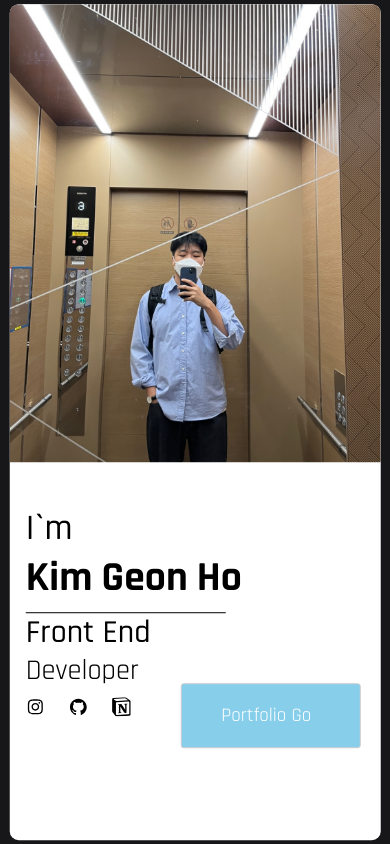
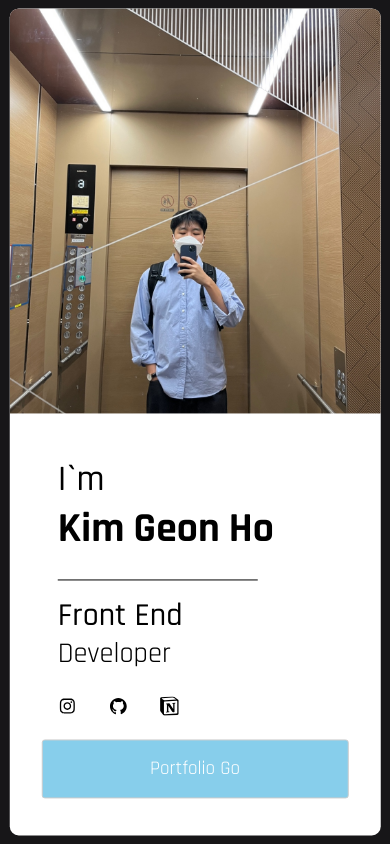
Before and after one commit to llvovll89/react-portfolio, a React (Create React App) app: page / in a window 390 px wide. Built offline with nearby package versions, Linux system fonts and the light colour scheme; the HTML template or start-up script is replaced by a standard one.

Commit message:
update-12/03

```diff
--- a/src/compontent/LandingPage/LandingPage.css
+++ b/src/compontent/LandingPage/LandingPage.css
@@ -1,8 +1,8 @@
 .landingpage {
   background: var(--whiteColor);
-  width: 90vw;
+  width: 92vw;
   margin: 0 auto;
-  height: 90vh;
+  height: 92vh;
   display: grid;
   place-items: center;
   overflow: hidden;
@@ -30,16 +30,17 @@
   justify-content: center;
   width: 100%;
   row-gap: 2.5rem;
-  padding-left: 10rem;
+  padding: 0 6rem;
   height: 100%;
 }
 
 .link-btn {
   display: flex;
+  max-width: 200px;
   border: 1px solid #ccc;
   padding: 1.2rem 2.5rem;
-  width: 180px;
   background: skyblue;
+  justify-content: center;
   border-radius: 3px;
 }
 
@@ -58,16 +59,6 @@
   font-size: 5rem;
 }
 
-.midtext h4 {
-  position: relative;
-  font-size: 4rem;
-  font-weight: 500;
-}
-
-.midtext span {
-  font-size: 3.5rem;
-}
-
 .midtext {
   position: relative;
 }
@@ -81,6 +72,17 @@
   position: absolute;
 }
 
+.midtext h4 {
+  position: relative;
+  font-size: 4rem;
+  font-weight: 500;
+}
+
+.midtext span {
+  font-size: 3.5rem;
+}
+
+
 .social {
   display: flex;
   align-items: center;
@@ -93,25 +95,46 @@
 }
 
 /* media query */
+@media screen and (max-width: 1280px) {
+  .landing-text {
+    padding: 0 4rem;
+  }
+  .maintext h3 {
+    font-size: 3rem;
+  }
+  .maintext span {
+    font-size: 4rem;
+  }
+  .midtext h4 {
+    font-size: 3rem;
+  }
+  .midtext span {
+    font-size: 2.5rem;
+  }
+  .social .social-icons {
+    font-size: 1.8rem;
+  }
+}
+
 @media screen and (max-width: 768px) {
   .landingpage {
     display: flex;
     flex-direction: column;
     width: 100%;
     max-width: 95vw;
-    height: 99vh;
+    height: 98vh;
     border-radius: 9px;
   }
 
-  .mainimg {
-    height: 100%;
+  .landing-text {
+    padding: 1rem 2rem;
+    row-gap: 0.5rem;
   }
 
-  .landing-text {
-    margin-top: -5rem;
-    padding: 0 1rem;
-    row-gap: 0.5rem;
+  .maintext, .midtext {
+    padding: 1rem;
   }
+
   .maintext h3 {
     font-size: 2.25rem;
     font-weight: 500;
@@ -131,15 +154,18 @@
   .midtext span {
     font-size: 1.78rem;
   }
+
   .social {
-    column-gap: 1.5rem;
+    padding: 0 1rem;
   }
+
   .social .social-icons {
     font-size: 1.2rem;
   }
+
   .link-btn {
-    position: absolute;
-    right: 20px;
-    bottom: 20%;
+    margin: 0.6rem 0;
+    padding: 1rem 2rem;
+    max-width: 98vw;
   }
 }
--- a/src/compontent/LandingPage/LandingPage.jsx
+++ b/src/compontent/LandingPage/LandingPage.jsx
@@ -17,10 +17,29 @@ function Main() {
 
       transition: {
         duration: 1,
-        delay: 0.5,
+        delay: 0.7,
         ease: 'easeInOut',
       },
     },
+  };
+
+  const list = {
+    hidden: {
+      opacity: 0,
+    },
+    visible: {
+      opacity: 1,
+      transition: {
+        when: 'beforeChildren',
+        staggerChildren: 0.3,
+        delay: 1.5,
+      },
+    },
+  };
+
+  const item = {
+    hidden: { opacity: 0, y: 50 },
+    visible: { opacity: 1, y: 0 },
   };
 
   return (
@@ -34,8 +53,7 @@ function Main() {
           delay: 1.2,
           ease: [0, 0.71, 0.2, 1.01],
         }}
-      >
-      </motion.div>
+      ></motion.div>
 
       <motion.div
         variants={fadeInLeft}
@@ -43,27 +61,32 @@ function Main() {
         animate="animate"
         className="landing-text"
       >
-        <div className="maintext">
-          <h3>I`m</h3>
-          <span>Kim Geon Ho</span>
-        </div>
+        <motion.div
+          className="maintext"
+          variants={list}
+          initial="hidden"
+          animate="visible"
+        >
+          <motion.h3 variants={item}>I`m</motion.h3>
+          <motion.span variants={item}>Kim Geon Ho</motion.span>
+        </motion.div>
 
         <div className="midtext">
           <h4>Front End</h4>
           <span>Developer</span>
         </div>
         <div className="social">
-          <Link to="#" target="_blank" className="icons social">
+          <Link to="#" target="_blank" className="icons">
             <AiOutlineInstagram className="social-icons" />
           </Link>
           <Link
             to="https://github.com/llvovll89/react-portfolio"
             target="_blank"
-            className="icons social"
+            className="icons"
           >
             <AiOutlineGithub className="social-icons" />
           </Link>
-          <Link to="#" target="_blank" className="icons social">
+          <Link to="#" target="_blank" className="icons">
             <SiNotion className="social-icons" />
           </Link>
         </div>
```
